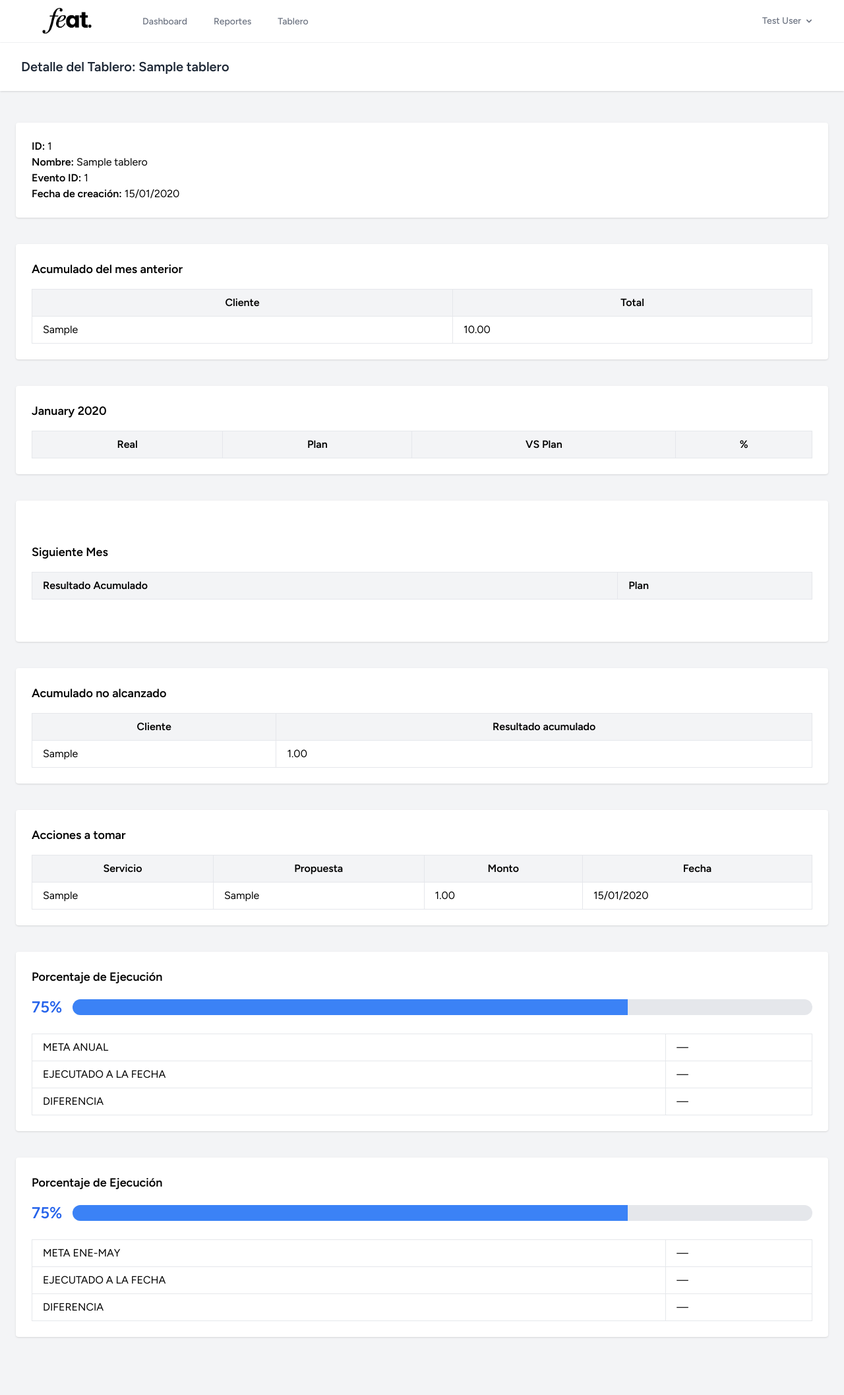
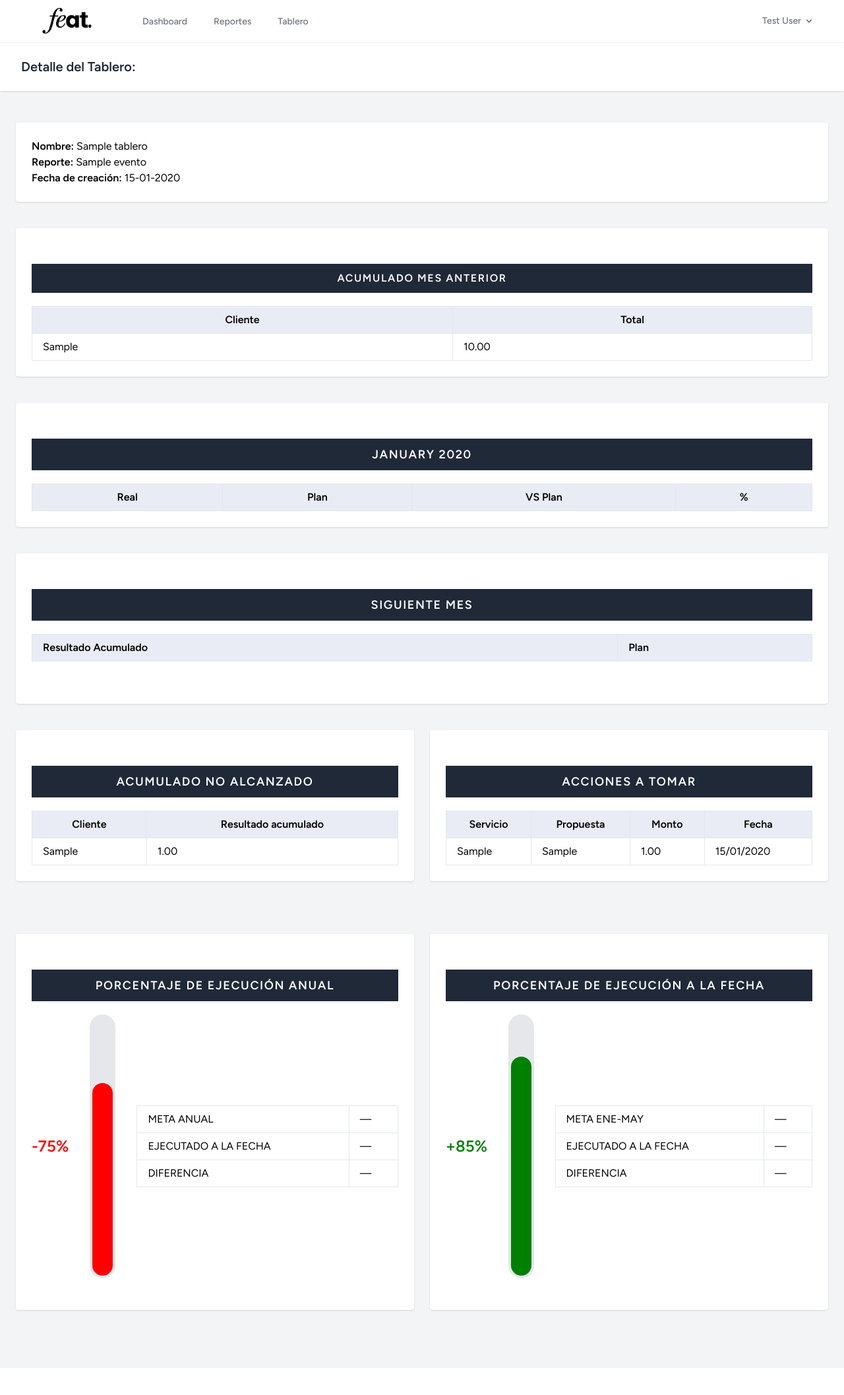
Before and after one commit to Noise013/makitha, a Laravel app: page /tablero/detalle?id=1 in a window 1280 px wide. Shown: the whole page at 66% size. After the commit the page ends 1990 px from the top, so only its background shows below. Run offline with Laravel 12, Linux system fonts and the light colour scheme; a user stored in the database is signed in; data comes from the database, SQL or seed files in the repository; tables that the repository leaves empty hold one stand-in row (values such as "Sample post"); lists and menus that the app fills with data are empty; style sheets or scripts are compiled from the project's sources; some libraries are stand-ins or nearby versions.

Commit message:
cambios css tablero y dashboard

```diff
--- a/app/Http/Controllers/TableroController.php
+++ b/app/Http/Controllers/TableroController.php
@@ -52,6 +52,8 @@
     public function datos($id)
     {
         $tablero = \App\Models\Tablero::findOrFail($id);
+        $reporte = Evento::find($tablero->evento_id);
+
 
         // Clientes únicos sacados de feat_business, tomando lo que está después del guion
         $clientes = \App\Models\Consolidado::where('tablero_id', $id)
@@ -95,7 +97,7 @@
 
         $realesTotal = $reales->sum();
 
-        return view('creartablerodos', compact('tablero', 'clientes', 'ultimoMes', 'reales', 'realesTotal'));
+        return view('creartablerodos', compact('tablero', 'clientes', 'ultimoMes', 'reales', 'realesTotal', 'reporte'));
     }
 
     public function guardarDatos(Request $request, $id)
@@ -175,6 +177,7 @@
     {
         $id = $request->query('id');
         $tablero = Tablero::findOrFail($id);
+        $reporte = $tablero->evento;
 
         $clientes = \App\Models\Consolidado::where('tablero_id', $id)
             ->select('feat_business_tablero')
@@ -254,7 +257,8 @@
             'mesDinamicoCalculado',
             'acumuladoNoAlcanzado',
             'accionesATomar',
-            'ultimoMes'
+            'ultimoMes',
+            'reporte'
         ));
     }
 
--- a/app/Models/Tablero.php
+++ b/app/Models/Tablero.php
@@ -15,4 +15,9 @@
     {
         return $this->hasMany(Consolidado::class, 'tablero_id');
     }
+
+    public function evento()
+    {
+        return $this->belongsTo(Evento::class, 'evento_id');
+    }
 }
--- a/resources/css/all.css
+++ b/resources/css/all.css
@@ -55,7 +55,7 @@
     cursor: pointer;
 }
 .titleResumenReporte {
-    width: 210px;
+    width: auto;
     text-align: center;
     padding: 10px;
     background: #1f2938;
@@ -89,3 +89,68 @@
     font-size: 10px;
     color: #a9a9a9;
 }
+
+.btnDelete {
+    font-size: 0.75rem;
+    text-transform: uppercase;
+    letter-spacing: 0.1em;
+    font-weight: 600;
+    color: #fff;
+    background: #e70000;
+    padding: 10px 20px;
+    border-radius: 5px;
+}
+.uploadFile {
+    margin: 30px 0;
+}
+.fileName {
+    margin: 20px 0;
+}
+.monthContent {
+    display: grid;
+    grid-template-columns: repeat(2, 1fr); /* 2 columnas iguales */
+    gap: 16px; /* espacio entre columnas y filas */
+}
+
+.formReporte input  {
+    width: 100%;
+    background: #F0F5FA;
+    border: none;
+    border-radius: 10px;
+    padding: 10px;
+}
+.formReporte input[type='file'] {
+    width: 100%;
+    background: transparent;
+    border: none;
+    border-radius: 10px;
+    padding: 10px;
+}
+.formReporte .month {
+    display: flex;
+    justify-content: space-between;
+    align-items: center;
+    width: 100%;
+    margin: 20px 0px;
+}
+.formReporte .month label {
+    width: 140px;
+}
+.formReporte .uploadFile select {
+    width: 100%;
+    background: #F0F5FA;
+    border: none;
+    border-radius: 10px;
+    padding: 10px;
+}
+.tableReporteTablero thead tr {
+    background: #e9ebf5;
+}
+.titleResumenReporte h3, .titleResumenReporte h4{
+    text-transform: uppercase;
+}
+.percentBar{
+    bottom: 0px;
+    border-radius: 50px;
+    border: 4px solid #e5e7eb;
+}
--- a/resources/views/crear.blade.php
+++ b/resources/views/crear.blade.php
@@ -13,8 +13,7 @@
                     <div class="flex items-center justify-between mb-4">
                         <h2 class="text-lg font-semibold">Historial de reportes</h2>
 
-                        <form action="{{ route('eventos.guardar') }}" method="POST">
-                            @csrf
+                        <form action="{{ route('importar.form', ['evento' => Str::uuid()]) }}" method="GET">
                             <button type="submit" class="btnPrimary">Crear nuevo reporte</button>
                         </form>
                     </div>
@@ -30,7 +29,7 @@
                                 <form action="{{ route('eventos.eliminar', $evento->id) }}" method="POST" onsubmit="return confirm('¿Seguro que querés eliminar este reporte?');">
                                     @csrf
                                     @method('DELETE')
-                                    <button type="submit" class="bg-red-500 hover:bg-red-600 text-black text-sm px-3 py-1 rounded ml-4">
+                                    <button type="submit" class="btnDelete">
                                         Eliminar
                                     </button>
                                 </form>
--- a/resources/views/creartablerodos.blade.php
+++ b/resources/views/creartablerodos.blade.php
@@ -140,7 +140,7 @@
 
                 {{-- Botón para guardar estos datos --}}
                 <div class="mt-6 text-right">
-                    <button type="submit" class="bg-blue-600 text-black px-4 py-2 rounded hover:bg-blue-700">
+                    <button type="submit" class="btnPrimary">
                         Guardar datos
                     </button>
                 </div>
--- a/resources/views/eventodetalle.blade.php
+++ b/resources/views/eventodetalle.blade.php
@@ -9,7 +9,6 @@
         <div class="max-w-7xl mx-auto sm:px-6 lg:px-8">
             <div class="bg-white overflow-hidden shadow-sm sm:rounded-lg">
                 <div class="p-6 text-gray-900">
-                    <p><strong>ID:</strong> {{ $evento->id }}</p>
                     <p><strong>Nombre:</strong> {{ $evento->nombre_archivo ?? 'Sin nombre' }}</p>
                     <p><strong>Fecha de creación:</strong> {{ $evento->created_at->format('d-m-Y') }}</p>
 
--- a/resources/views/tablero.blade.php
+++ b/resources/views/tablero.blade.php
@@ -28,7 +28,7 @@
                                 <form action="{{ route('tableros.eliminar', $tablero->id) }}" method="POST" onsubmit="return confirm('¿Estás seguro de eliminar este tablero?');">
                                     @csrf
                                     @method('DELETE')
-                                    <button type="submit" class="bg-red-500 hover:bg-red-600 text-black text-sm px-3 py-1 rounded ml-4">
+                                    <button type="submit" class="btnDelete">
                                         Eliminar
                                     </button>
                                 </form>
--- a/resources/views/tablerodetalle.blade.php
+++ b/resources/views/tablerodetalle.blade.php
@@ -1,22 +1,24 @@
 <x-app-layout>
     <x-slot name="header">
         <h2 class="font-semibold text-xl text-gray-800 leading-tight">
-            Detalle del Tablero: {{ $tablero->nombre_tablero }}
+            Detalle del Tablero:
         </h2>
     </x-slot>
 
     <div class="py-12 px-6">
         <div class="bg-white shadow rounded p-6 mb-10">
-            <p><strong>ID:</strong> {{ $tablero->id }}</p>
+            <!-- <p><strong>ID:</strong> {{ $tablero->id }}</p> -->
             <p><strong>Nombre:</strong> {{ $tablero->nombre_tablero }}</p>
-            <p><strong>Evento ID:</strong> {{ $tablero->evento_id }}</p>
-            <p><strong>Fecha de creación:</strong> {{ $tablero->created_at->format('d/m/Y') }}</p>
+            <p><strong>Reporte:</strong> {{ $reporte->nombre_archivo ?? 'Sin nombre' }}</p>
+            <p><strong>Fecha de creación:</strong> {{ $tablero->created_at->format('d-m-Y') }}</p>
         </div>
 
         {{-- Tabla 1: Acumulado del mes anterior --}}
         <div class="bg-white shadow rounded p-6 mb-10">
-            <h3 class="text-lg font-semibold mb-4">Acumulado del mes anterior</h3>
-            <table class="table-auto w-full border border-gray-300">
+            <div class="titleResumenReporte">
+                <h3>ACUMULADO MES ANTERIOR</h3>
+            </div>
+            <table class="table-auto w-full border border-gray-300 tableReporteTablero">
                 <thead class="bg-gray-100">
                     <tr>
                         <th class="border px-4 py-2">Cliente</th>
@@ -35,8 +37,10 @@
         </div>
         {{-- Tabla 2: Mes dinámico --}}
         <div class="bg-white shadow rounded p-6 mb-10">
-            <h3 class="text-lg font-semibold mb-4">{{ $ultimoMes }}</h3>
-            <table class="table-auto w-full border border-gray-300">
+            <div class="titleResumenReporte">
+                <h3 class="text-lg font-semibold">{{ $ultimoMes }}</h3>
+            </div>
+            <table class="table-auto w-full border border-gray-300 tableReporteTablero">
                 <thead class="bg-gray-100">
                     <tr>
                         <th class="border px-4 py-2">Real</th>
@@ -67,8 +71,10 @@
         </div>
         {{-- Tabla 3: Siguiente mes --}}
         <div class="bg-white shadow rounded p-6 mb-10">
-            <h3 class="text-lg font-semibold mb-4 mt-10">Siguiente Mes</h3>
-            <table class="table-auto w-full border border-gray-300 mb-10">
+            <div class="titleResumenReporte">
+                <h3 class="text-lg font-semibold">Siguiente Mes</h3>
+            </div>
+            <table class="table-auto w-full border border-gray-300 mb-10 tableReporteTablero">
                 <thead class="bg-gray-100">
                     <tr>
                         <th class="border px-4 py-2 text-left">Resultado Acumulado</th>
@@ -85,10 +91,13 @@
                 </tbody>
             </table>
         </div>
+        <div class="grid grid-cols-1 md:grid-cols-2 gap-6 mb-10">
             {{-- Tabla 4: Acumulado no alcanzado --}}
             <div class="bg-white shadow rounded p-6 mb-10">
-            <h3 class="text-lg font-semibold mb-4">Acumulado no alcanzado</h3>
-            <table class="table-auto w-full border border-gray-300">
+                <div class="titleResumenReporte">
+                    <h3 class="text-lg font-semibold">Acumulado no alcanzado</h3>
+                </div>
+                <table class="table-auto w-full border border-gray-300 tableReporteTablero">
                     <thead class="bg-gray-100">
                         <tr>
                             <th class="border px-4 py-2">Cliente</th>
@@ -107,8 +116,10 @@
             </div>
             {{-- Tabla 5: Acciones a tomar --}}
             <div class="bg-white shadow rounded p-6 mb-10">
-            <h3 class="text-lg font-semibold mb-4">Acciones a tomar</h3>
-            <table class="table-auto w-full border border-gray-300">
+                <div class="titleResumenReporte">
+                    <h3 class="text-lg font-semibold">Acciones a tomar</h3>
+                </div>
+                <table class="table-auto w-full border border-gray-300 tableReporteTablero">
                     <thead class="bg-gray-100">
                         <tr>
                             <th class="border px-4 py-2">Servicio</th>
@@ -131,75 +142,102 @@
                     </tbody>
                 </table>
             </div>
-        {{-- 1er porcentaje de ejecucion --}}
-        <div class="bg-white shadow rounded p-6 mb-10">
+        </div>
+        {{-- Contenedor de las 2 columnas --}}
+        <div class="grid grid-cols-1 md:grid-cols-2 gap-6 mb-10">
 
-            <h4 class="text-lg font-semibold mb-4">Porcentaje de Ejecución</h4>
+            {{-- 1er porcentaje de ejecución --}}
+            <div class="bg-white shadow rounded p-6">
+                <div class="titleResumenReporte">
+                    <h4 class="text-lg font-semibold">Porcentaje de Ejecución anual</h4>
+                </div>
+                <div class="mb-6">
+                    <div class="flex items-center space-x-8 h-[400px]">
+                        @php
+                        // Por ahora simulo el porcentaje
+                        $porcentajeFinal = -75;
+                        @endphp
+                        {{-- Porcentaje a la izquierda --}}
+                        <span class="text-2xl font-semibold text-blue-600 w-16 text-right" style="color: {{ $porcentajeFinal > 0 ? 'green' : ($porcentajeFinal < 0 ? 'red' : 'gray')}}">{{ $porcentajeFinal > 0 ? '+' : '' }}{{ $porcentajeFinal }}%</span> {{-- {{ $porcentajeFinal }} --}}
 
-            {{-- Porcentaje y barra --}}
-            <div class="mb-6">
-                <div class="flex items-center space-x-4">
-                    <span class="text-2xl font-semibold text-blue-600"> 75% </span> {{-- Cambiar por el valor dinámico más adelante: {{ $porcentajeFinal }}% --}}
-                    <div class="w-full bg-gray-200 rounded-full h-6 overflow-hidden">
-                        <div class="bg-blue-500 h-full" style="width: 75%;"></div> {{-- Cambiar width según porcentaje D: --}}
-                    </div>
+                        {{-- Barra vertical en el centro --}}
+
+                        <div class="relative w-[55px] h-full bg-gray-200 rounded-full overflow-hidden">
+                            <div
+                                class="absolute bottom-0 percentBar left-0 w-full"
+                                style="height: {{ abs($porcentajeFinal) }}%; background-color: {{ $porcentajeFinal > 0 ? 'green' : ($porcentajeFinal < 0 ? 'red' : 'gray') }}">
                             </div>
                         </div>
 
-            {{-- Tabla chiquita --}}
-            <div>
+                        {{-- Tabla a la derecha --}}
+                        <div class="w-full">
                             <table class="table-auto w-full border border-gray-300">
                                 <tbody>
                                     <tr>
                                         <td class="border px-4 py-2">META ANUAL</td>
-                            <td class="border px-4 py-2">—</td>  {{-- Datos vacios por ahora --}}
+                                        <td class="border px-4 py-2">—</td>
                                     </tr>
                                     <tr>
                                         <td class="border px-4 py-2">EJECUTADO A LA FECHA</td>
-                            <td class="border px-4 py-2">—</td> {{-- Datos vacios por ahora --}}
+                                        <td class="border px-4 py-2">—</td>
                                     </tr>
                                     <tr>
                                         <td class="border px-4 py-2">DIFERENCIA</td>
-                            <td class="border px-4 py-2">—</td> {{-- Datos vacios por ahora --}}
-                        </tr>
-                    </tbody>
-                </table>
-            </div>
-        </div>
-        {{-- 2do porcentaje de ejecucion --}}
-        <div class="bg-white shadow rounded p-6 mb-10">
-
-            <h4 class="text-lg font-semibold mb-4">Porcentaje de Ejecución</h4>
-
-            {{-- Porcentaje y barra --}}
-            <div class="mb-6">
-                <div class="flex items-center space-x-4">
-                    <span class="text-2xl font-semibold text-blue-600"> 75% </span> {{-- Cambiar por el valor dinámico más adelante: {{ $porcentajeFinal }}% --}}
-                    <div class="w-full bg-gray-200 rounded-full h-6 overflow-hidden">
-                        <div class="bg-blue-500 h-full" style="width: 75%;"></div> {{-- Cambiar width según porcentaje D: --}}
-                    </div>
-                </div>
-            </div>
-
-            {{-- Tabla chiquita --}}
-            <div>
-                <table class="table-auto w-full border border-gray-300">
-                    <tbody>
-                        <tr>
-                            <td class="border px-4 py-2">META ENE-MAY</td>
-                            <td class="border px-4 py-2">—</td>  {{-- Datos vacios por ahora --}}
-                        </tr>
-                        <tr>
-                            <td class="border px-4 py-2">EJECUTADO A LA FECHA</td>
-                            <td class="border px-4 py-2">—</td> {{-- Datos vacios por ahora --}}
-                        </tr>
-                        <tr>
-                            <td class="border px-4 py-2">DIFERENCIA</td>
-                            <td class="border px-4 py-2">—</td> {{-- Datos vacios por ahora --}}
+                                        <td class="border px-4 py-2">—</td>
                                     </tr>
                                 </tbody>
                             </table>
                         </div>
                     </div>
                 </div>
+            </div>
+
+            {{-- 2do porcentaje de ejecución --}}
+            <div class="bg-white shadow rounded p-6">
+                <div class="titleResumenReporte">
+                    <h4 class="text-lg font-semibold">Porcentaje de Ejecución a la fecha</h4>
+                </div>
+
+                <div class="flex items-center space-x-8 h-[400px]">
+                        @php
+                        // Por ahora simulo el porcentaje
+                        $porcentajeFinal = 85;
+                        @endphp
+                        {{-- Porcentaje a la izquierda --}}
+                        <span class="text-2xl font-semibold text-blue-600 w-16 text-right" style="color: {{ $porcentajeFinal > 0 ? 'green' : ($porcentajeFinal < 0 ? 'red' : 'gray')}}">{{ $porcentajeFinal > 0 ? '+' : '' }}{{ $porcentajeFinal }}%</span> {{-- {{ $porcentajeFinal }} --}}
+
+                        {{-- Barra vertical en el centro --}}
+
+                        <div class="relative w-[55px] h-full bg-gray-200 rounded-full overflow-hidden">
+                            <div
+                                class="absolute bottom-0 percentBar left-0 w-full"
+                                style="height: {{ abs($porcentajeFinal) }}%; background-color: {{ $porcentajeFinal > 0 ? 'green' : ($porcentajeFinal < 0 ? 'red' : 'gray') }}">
+                            </div>
+                        </div>
+
+                        {{-- Tabla a la derecha --}}
+                        <div class="w-full">
+                            <table class="table-auto w-full border border-gray-300">
+                                <tbody>
+                                    <tr>
+                                        <td class="border px-4 py-2">META ENE-MAY</td>
+                                        <td class="border px-4 py-2">—</td>
+                                    </tr>
+                                    <tr>
+                                        <td class="border px-4 py-2">EJECUTADO A LA FECHA</td>
+                                        <td class="border px-4 py-2">—</td>
+                                    </tr>
+                                    <tr>
+                                        <td class="border px-4 py-2">DIFERENCIA</td>
+                                        <td class="border px-4 py-2">—</td>
+                                    </tr>
+                                </tbody>
+                            </table>
+                        </div>
+                    </div>
+
+            </div>
+
+        </div>
+    </div>
 </x-app-layout>
```
Also changed, not shown: resources/views/creartablero.blade.php (+10 -4 lines), resources/views/importar.blade.php (+11 -3 lines). Lines whose indentation alone changed are shown as unchanged.
